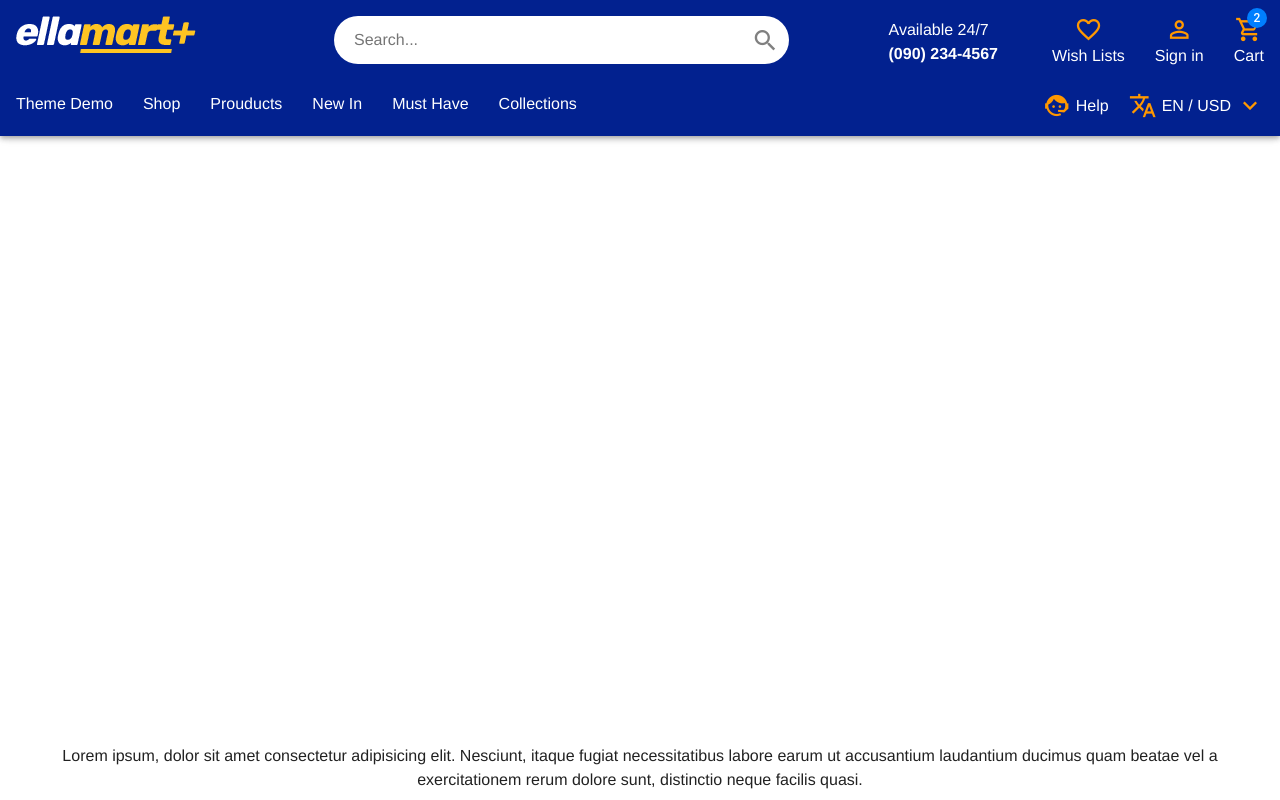
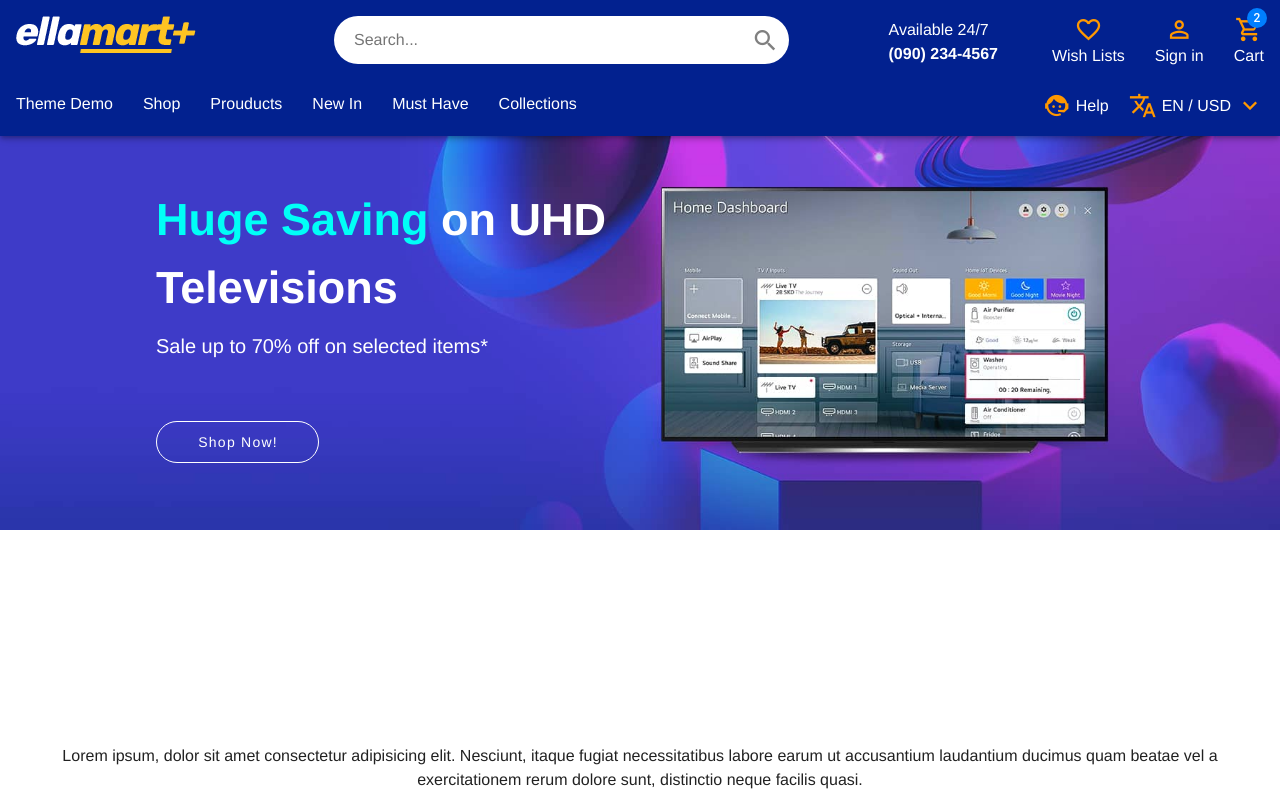
Before and after one commit to Abd-alRahim-Kojan/vue-ella-project, a Vue app: page / in a window 1280 px wide. Built offline with nearby package versions, Linux system fonts and the light colour scheme.

Commit message:
add banner section

```diff
--- a/src/components/global/AppLayout.vue
+++ b/src/components/global/AppLayout.vue
@@ -6,7 +6,7 @@
 
             <AppNav />
 
-            <v-main>
+            <v-main style="padding-top: 130px;">
                 <slot></slot>
             </v-main>
 
--- /dev/null
+++ b/src/components/home_page/UpperBanner.vue
@@ -0,0 +1,51 @@
+<template>
+    <div class="banner">
+        <div class="parent">
+            <div class="banner-content">
+                <v-container>
+                    <v-row>
+                        <v-col cols="6" class="d-flex align-center justify-center">
+                            <div class="content">
+                                <h3><span>Huge Saving</span> on UHD Televisions</h3>
+                                <p>Sale up to 70% off on selected items*</p>
+                                <v-btn variant="outlined" class="btn-shop">Shop Now!</v-btn>
+                            </div>
+                        </v-col>
+                    </v-row>
+                </v-container>
+            </div>
+        </div>
+    </div>
+</template>
+
+<style lang="scss" scoped>
+.parent {
+    background-image: url('../../assets/images/banner-bg.jpg');
+    height: 50vh;
+    background-position: center;
+    background-size: cover;
+    background-repeat: no-repeat;
+    .content {
+        color: #fff;
+        padding: 40px 0 0 100px;
+        h3 {
+            font-size: 45px;
+            font-weight: 900;
+            span {
+                color: #00fff7
+            }
+        }
+        p {
+            font-size: 20px;
+            margin-top: 10px;
+        }
+        .btn-shop {
+            margin-top: 60px;
+            padding: 20px 40px;
+            display: flex;
+            border-radius: 30px;
+            text-transform:none
+        }
+    }
+}
+</style>
--- a/src/views/HomeView.vue
+++ b/src/views/HomeView.vue
@@ -1,11 +1,16 @@
 <template>
   <div class="home">
-    <h1>Home</h1>
+    <UpperBanner />
   </div>
 </template>
 
 <script>
+import UpperBanner from "@/components/home_page/UpperBanner.vue";
+
 export default {
+  components: {
+    UpperBanner,
+  },
   name: "HomeView",
 };
 </script>
```
